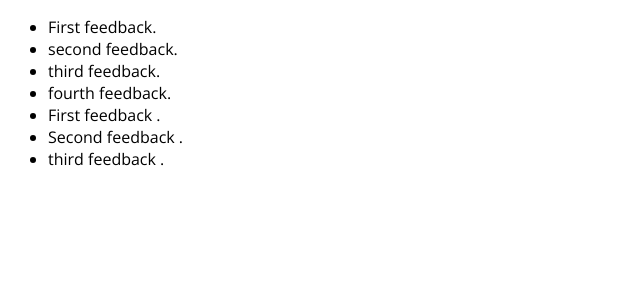
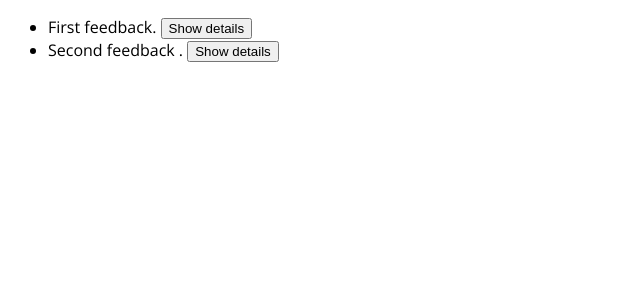
Before and after one commit to CoderSid063/Nextjs-2024, a Next.js app: page /feedback in a window 1280 px wide. Shown: the top 300 px of the page, without its empty margins (0-640 px from the left). Built offline with nearby package versions, Linux system fonts and the light colour scheme.

Commit message:
feat : add Dynamic API Routes

```diff
--- a/data/feedback.json
+++ b/data/feedback.json
@@ -1 +1,12 @@
-[{"id":"2024-05-31T12:32:50.565Z","email":"sudhansupanda063@gmail.com","text":"First feedback."},{"id":"2024-05-31T12:35:02.307Z","email":"sudhansupanda063@gmail.com","text":"second feedback."},{"id":"2024-05-31T12:38:15.908Z","email":"sudhansupanda063@gmail.com","text":"third feedback."},{"id":"2024-05-31T12:39:13.494Z","email":"sudhansupanda063@gmail.com","text":"fourth feedback."},{"id":"2024-05-31T12:40:00.794Z","email":"sudhansusekhar039@gmail.com","text":"First feedback ."},{"id":"2024-05-31T12:41:49.943Z","email":"sudhansusekhar039@gmail.com","text":"Second feedback ."},{"id":"2024-05-31T12:46:50.150Z","email":"sudhansusekhar039@gmail.com","text":"third feedback ."}]
+[
+  {
+    "id": "2024-05-31T12:32:50.565Z",
+    "email": "sudhansupanda063@gmail.com",
+    "text": "First feedback."
+  },
+  {
+    "id": "2024-05-31T12:41:49.943Z",
+    "email": "sudhansusekhar039@gmail.com",
+    "text": "Second feedback ."
+  }
+]
--- /dev/null
+++ b/pages/api/[feedbackId].js
@@ -0,0 +1,14 @@
+import { buildFeedbackPath, extractFeedback } from "../api/feedback";
+
+export default function handler(req, res) {
+  const feedbackId = req.query.feedbackId;
+
+  const filePath = buildFeedbackPath();
+  const feedbackData = extractFeedback(filePath);
+
+  const selectedFeedback = feedbackData.find(
+    (feedback) => feedback.id === feedbackId
+  );
+
+  res.status(200).json({ feedback: selectedFeedback });
+}
--- a/pages/feedback/index.js
+++ b/pages/feedback/index.js
@@ -1,12 +1,29 @@
+import { Fragment, useState } from "react";
 import { buildFeedbackPath, extractFeedback } from "../api/feedback";
 
 export default function FeedbackPage(props) {
+  const [feedbackData, setfeedbackData] = useState();
+
+  async function loadFeedbackHandler(id) {
+    await fetch(`/api/${id}`)
+      .then((res) => res.json())
+      .then((data) => setfeedbackData(data.feedback));
+  }
+
   return (
-    <ul>
-      {props.feedbackItems.map((item) => (
-        <li key={item.id}>{item.text}</li>
-      ))}
-    </ul>
+    <Fragment>
+      {feedbackData && <p>{feedbackData.email}</p>}
+      <ul>
+        {props.feedbackItems.map((item) => (
+          <li key={item.id}>
+            {item.text}{" "}
+            <button onClick={loadFeedbackHandler.bind(null, item.id)}>
+              Show details
+            </button>
+          </li>
+        ))}
+      </ul>
+    </Fragment>
   );
 }
 
```
